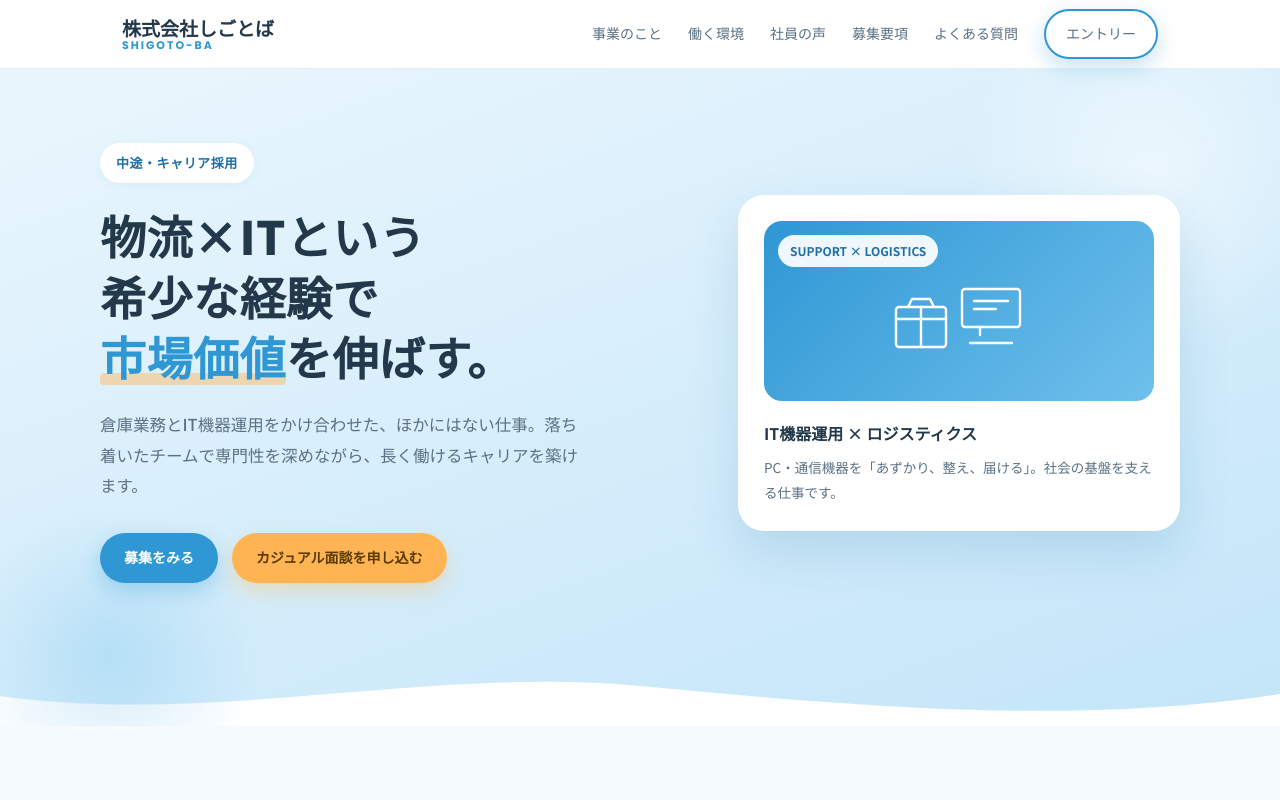
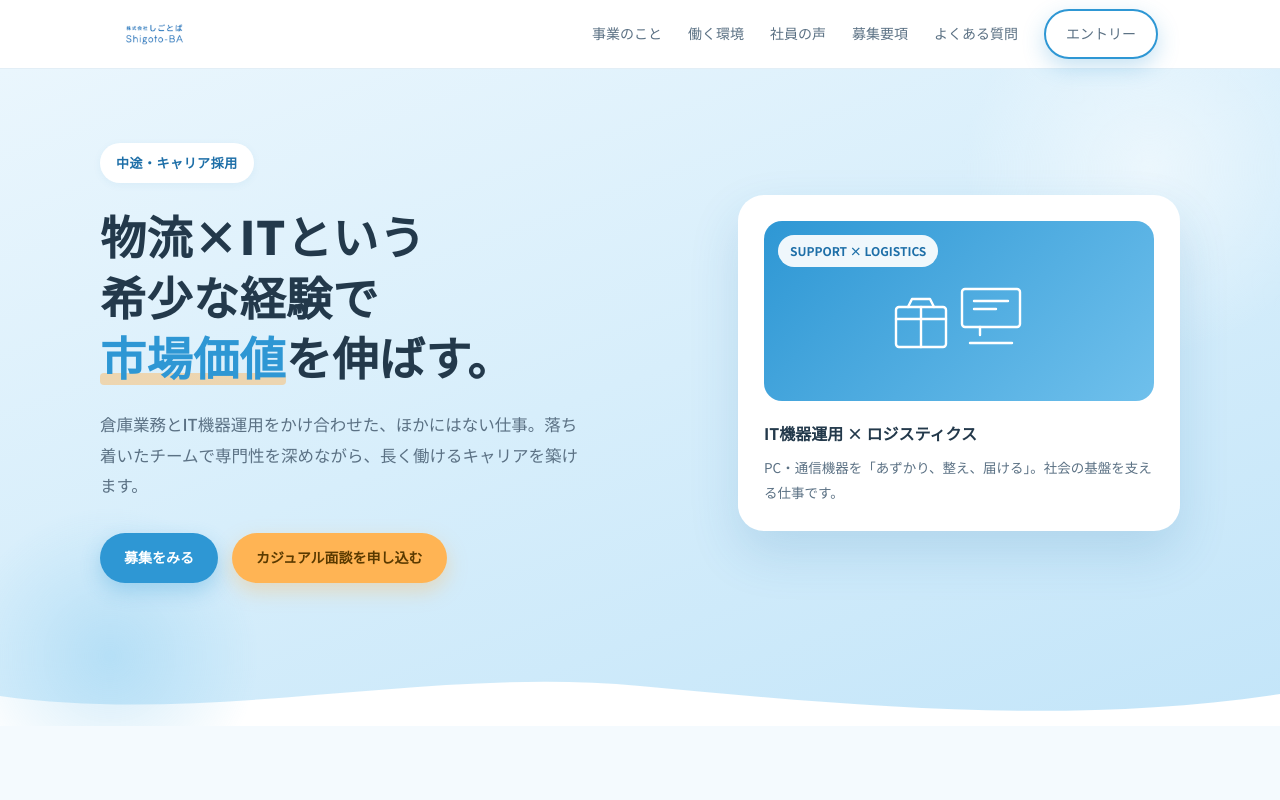
Before and after one commit to ssuzuki-ops/shigotoba-recruit, a plain HTML site: page index.html in a window 1280 px wide. Shown: the top 800 px of the page. Drawn offline with Linux system fonts and the light colour scheme.

Commit message:
Add brand logo to header (top-left)

```diff
--- a/index.html
+++ b/index.html
@@ -55,7 +55,8 @@ header{
   border-bottom:1px solid var(--line);
 }
 .nav{display:flex;align-items:center;justify-content:space-between;height:68px}
-.logo{display:flex;flex-direction:column;line-height:1;font-weight:900}
+.logo{display:flex;align-items:center;line-height:1;font-weight:900}
+.logo img{height:50px;width:auto;display:block}
 .logo b{font-size:19px;color:var(--ink)}
 .logo span{font-size:11px;color:var(--blue);font-weight:700;letter-spacing:.18em;margin-top:3px}
 .nav-links{display:flex;gap:26px;align-items:center}
@@ -308,7 +309,7 @@ footer{background:#15324a;color:#cdd9e3;padding:54px 0 28px}
 <!-- ヘッダー -->
 <header>
   <div class="wrap nav">
-    <a href="#top" class="logo"><b>株式会社しごとば</b><span class="en">SHIGOTO-BA</span></a>
+    <a href="#top" class="logo"><img src="images/logo.png" alt="株式会社しごとば（Shigoto-BA）"></a>
     <nav class="nav-links" id="navlinks">
       <a href="#about">事業のこと</a>
       <a href="#reason">働く環境</a>
```
Also changed, not shown: images/logo.png (added).
